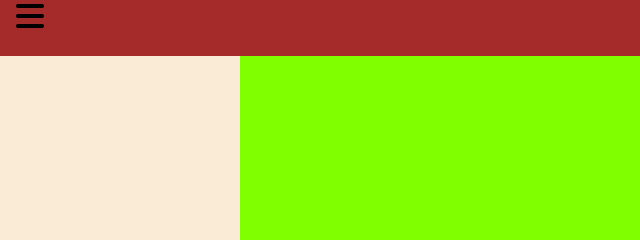
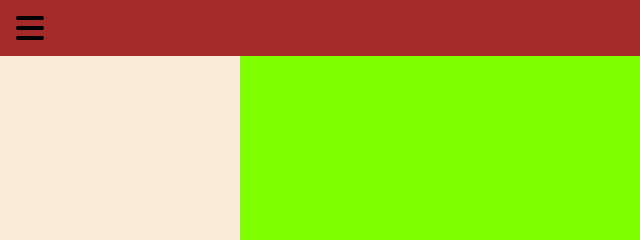
Before and after one commit to ChrisBerg03/cloning-youtube, a plain HTML site: page index.html in a window 1280 px wide. Shown: the top 240 px of the page, 0-640 px from the left. Drawn offline with Linux system fonts and the light colour scheme.

Commit message:
edited css and html a bit

```diff
--- a/css/styles.css
+++ b/css/styles.css
@@ -41,7 +41,7 @@ main {
     overflow-y: scroll;
 }
 
-.bars-icon {
+#bars-icon {
     display: flex;
     font-size: 32px;
     position: relative;
--- a/index.html
+++ b/index.html
@@ -12,7 +12,7 @@
     </head>
 
     <body>
-        <header><i class="bars-icon fa-solid fa-bars"></i></header>
+        <header><i id="bars-icon" class="fa-solid fa-bars"></i></header>
         <main>
             <div class="side-menu"></div>
 
```
